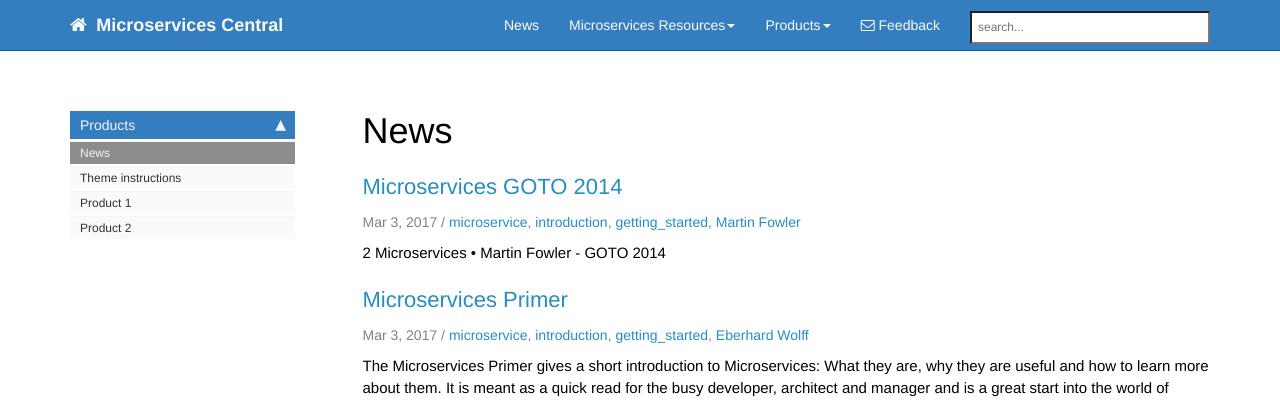
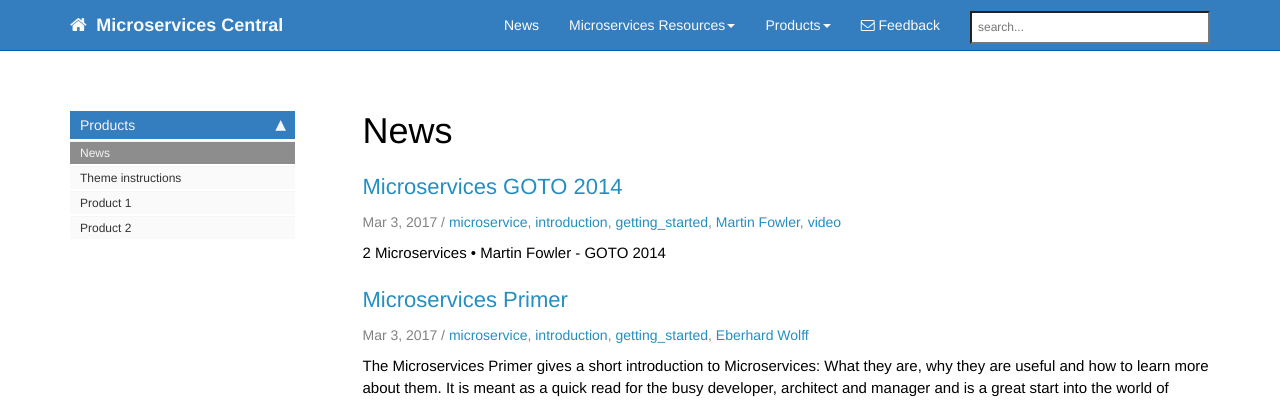
Before and after one commit to paruff/microservices, a Jekyll site: the page built from pages/news/news.html, in a window 1280 px wide and 1316 px high. Shown: the top 401 px of the window. Built offline with Jekyll 4.4.1, drawn with Linux system fonts in a browser that asks for light colours; nearby versions of some CDN libraries; comment, search, counter and statistics services are not loaded.

Commit message:
adding google and cleaning up goto

```diff
--- a/_posts/2017-03-03-microservices-goto2014.md
+++ b/_posts/2017-03-03-microservices-goto2014.md
@@ -3,7 +3,7 @@ title:  "Microservices GOTO 2014"
 permalink: microservices-goto2014.html
 categories: microservice introduction
 summary: "Martin Fowler provides and overview of Microservices."
-tags: [microservice, introduction, getting_started, Martin Fowler]
+tags: [microservice, introduction, getting_started, Martin Fowler, video]
 ---
 
 2
--- /dev/null
+++ b/google1ac550b17e87b691.html
@@ -0,0 +1 @@
+google-site-verification: google1ac550b17e87b691.html
```
